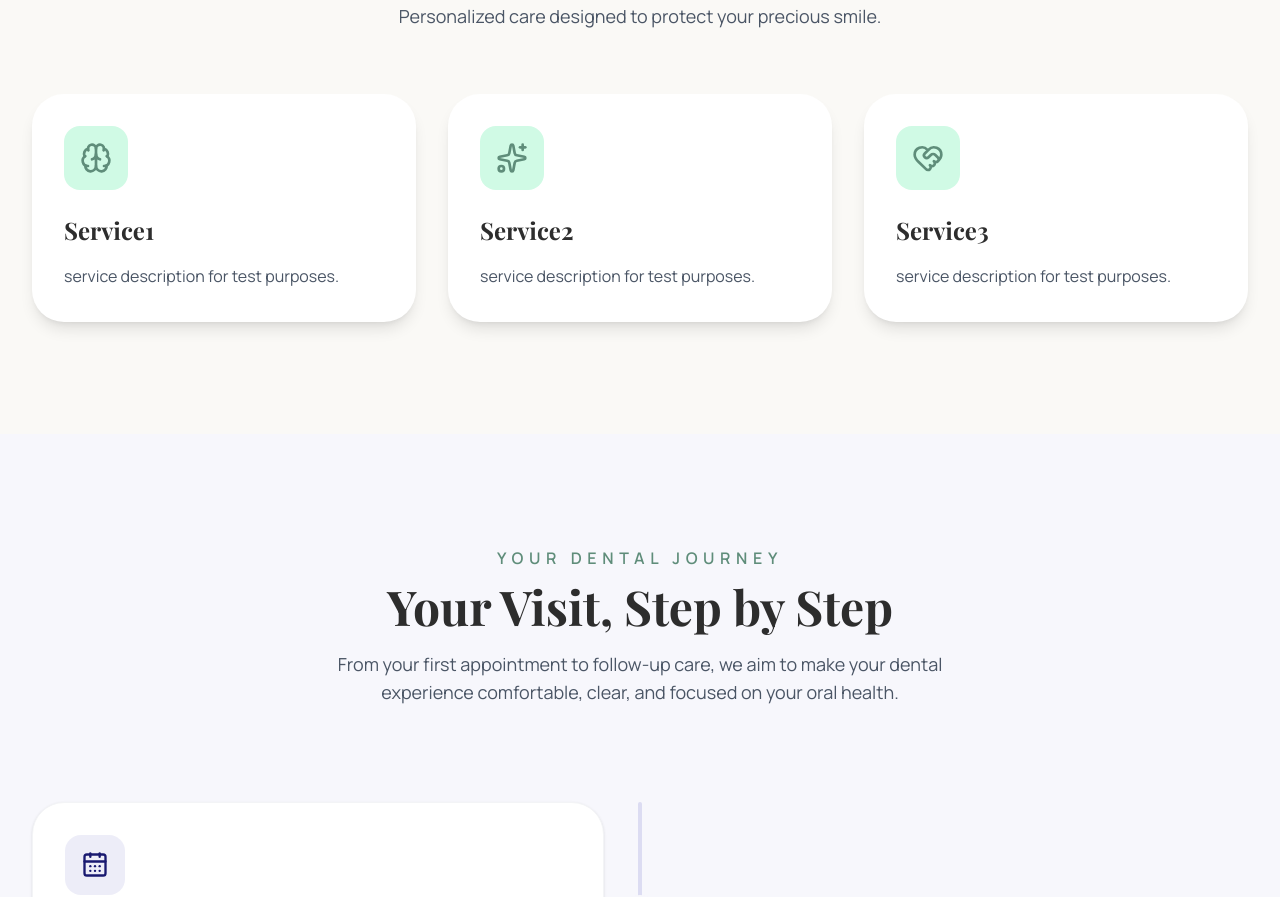
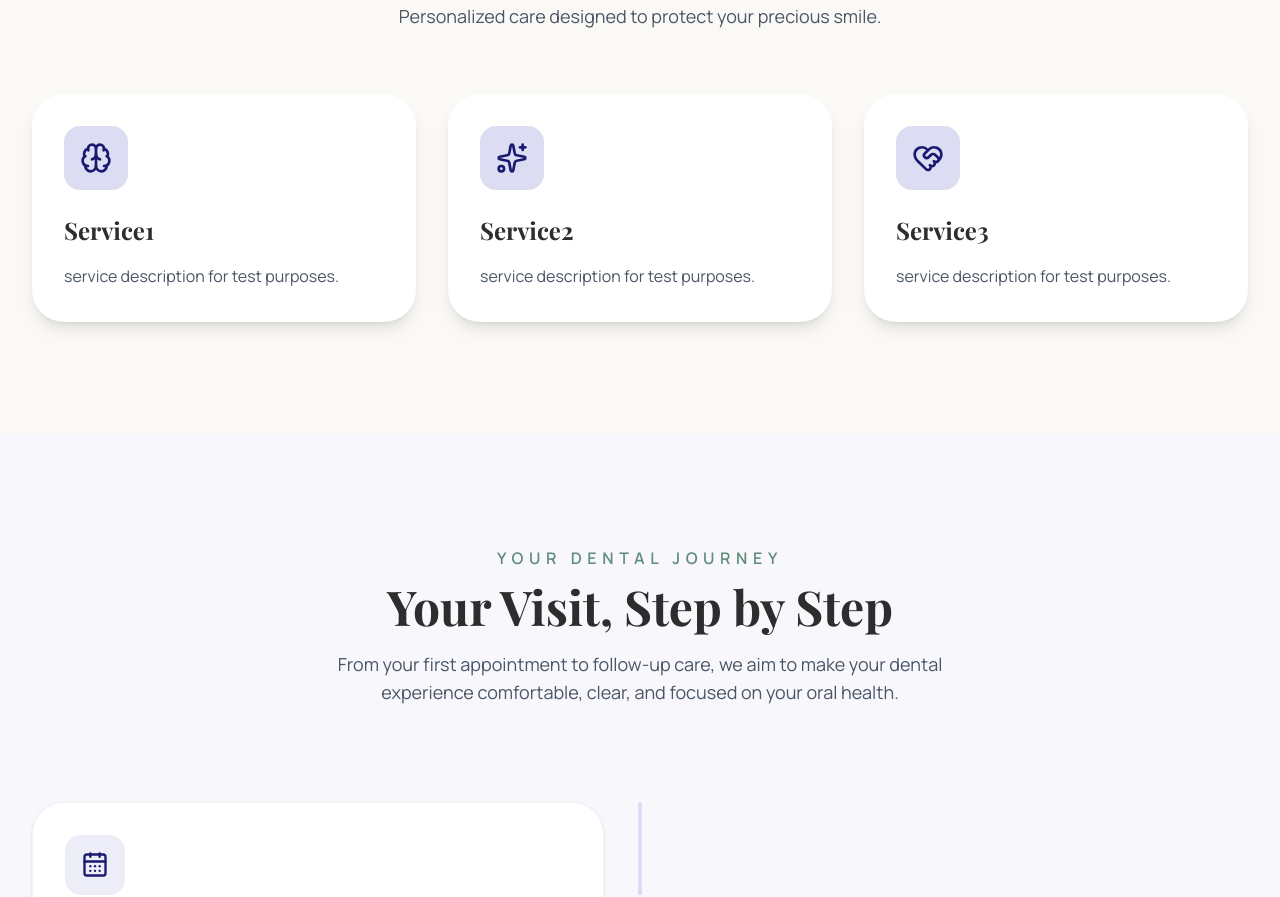
Before and after one commit to meridiandynamicsonline/sribalajidentalcare, a React (Vite) app: page / in a window 1280 px wide. Shown: the part 1500-2397 px from the top of the page. Built offline with nearby package versions, Linux system fonts and the light colour scheme.

Commit message:
Update dental clinic theme to navy blue

```diff
--- a/src/sections/Services.jsx
+++ b/src/sections/Services.jsx
@@ -49,8 +49,8 @@ export default function Services() {
                 whileTap={{ scale: 0.98 }}
                 className="group rounded-[32px] bg-white p-6 shadow-lg transition-shadow hover:shadow-2xl sm:p-8"
               >
-                <div className="mb-6 inline-flex rounded-2xl bg-emerald-100 p-4 transition-transform duration-300 group-hover:scale-110">
-                  <Icon className="h-8 w-8 text-[#5F8D7A]" />
+                <div className="mb-6 inline-flex rounded-2xl bg-[#DCDCF2] p-4 transition-transform duration-300 group-hover:scale-110">
+                  <Icon className="h-8 w-8 text-[#191970]" />
                 </div>
 
                 <h3 className="mb-4 text-xl font-bold sm:text-2xl">
```
